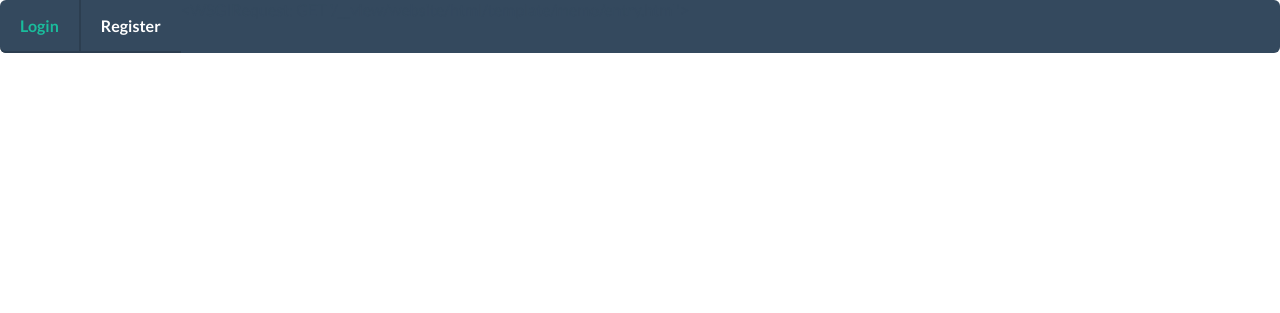
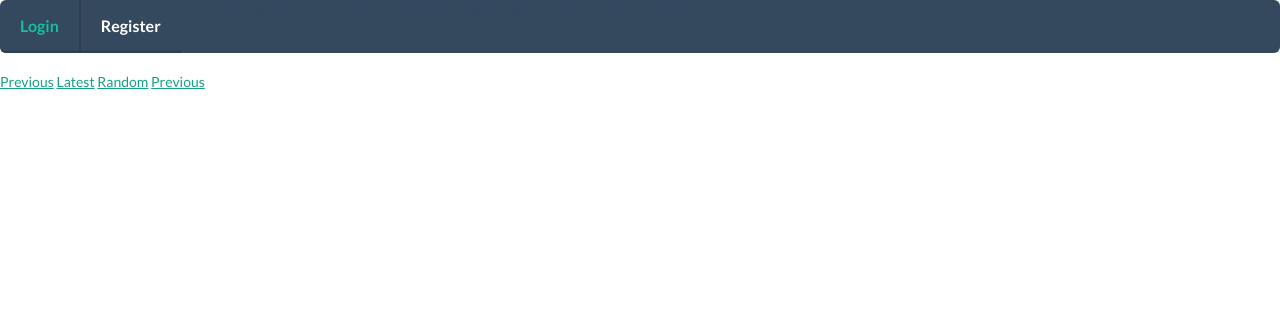
Before and after one commit to oneyoung/longhi, a Django app: template website/html/template/memo/entry.html in a window 1280 px wide. Shown: the top 313 px of the page. Run offline with Django 3.2, Linux system fonts and the light colour scheme; the template is opened without the code that fills it, so the values that code supplies are empty; some libraries are stand-ins or nearby versions.

Commit message:
+ tpl: memo entry page

```diff
--- a/website/html/template/memo/base.html
+++ b/website/html/template/memo/base.html
@@ -91,6 +91,15 @@ function entryFactory(data) {
   return entry;
 }
 
+/* unpackEntry -- unpack entry and return a dict of entry info */
+function unpackEntry(entry) {
+  return {
+    'date': $(entry).find('.entry-date').text(),
+    'star': $(entry).find('.entry-star').text(),
+    'html': $(entry).find('.entry-html').html(),
+  };
+}
+
 function redirect(url) {
   window.location = url;
 }
--- a/website/html/template/memo/entry.html
+++ b/website/html/template/memo/entry.html
@@ -1 +1,51 @@
-{% extends 'base.html' %}
+{% extends 'memo/base.html' %}
+
+{% block memo_head %}
+<script type="text/javascript">
+$(window).load(function () {
+  var entryPad = $('#entry-pad')
+
+  function singleMemoQuery(query, value) {
+    var result = memoQuery('single', query, value);
+    if (result) {
+      entryPad.empty();
+      entryPad.append(entryFactory(result[0]));
+    }
+  }
+
+  /* show latest entry first */
+  singleMemoQuery('latest');
+
+  $('#entry-prev-btn').click(function () {
+    singleMemoQuery('prev', unpackEntry(entryPad).date);
+  });
+
+  $('#entry-next-btn').click(function () {
+    singleMemoQuery('next', unpackEntry(entryPad).date);
+  });
+
+  $('#entry-latest-btn').click(function () {
+    singleMemoQuery('latest');
+  });
+
+  $('#entry-random-btn').click(function () {
+    singleMemoQuery('random');
+  });
+
+});
+
+</script>
+{% endblock %}
+
+{% block memo_body %}
+<div>
+  <div>
+    <a href="#" id="entry-prev-btn">Previous</a>
+    <a href="#" id="entry-latest-btn">Latest</a>
+    <a href="#" id="entry-random-btn">Random</a>
+    <a href="#" id="entry-next-btn">Previous</a>
+  </div>
+  <div id="entry-pad">
+  </div>
+</div>
+{% endblock %}
```
